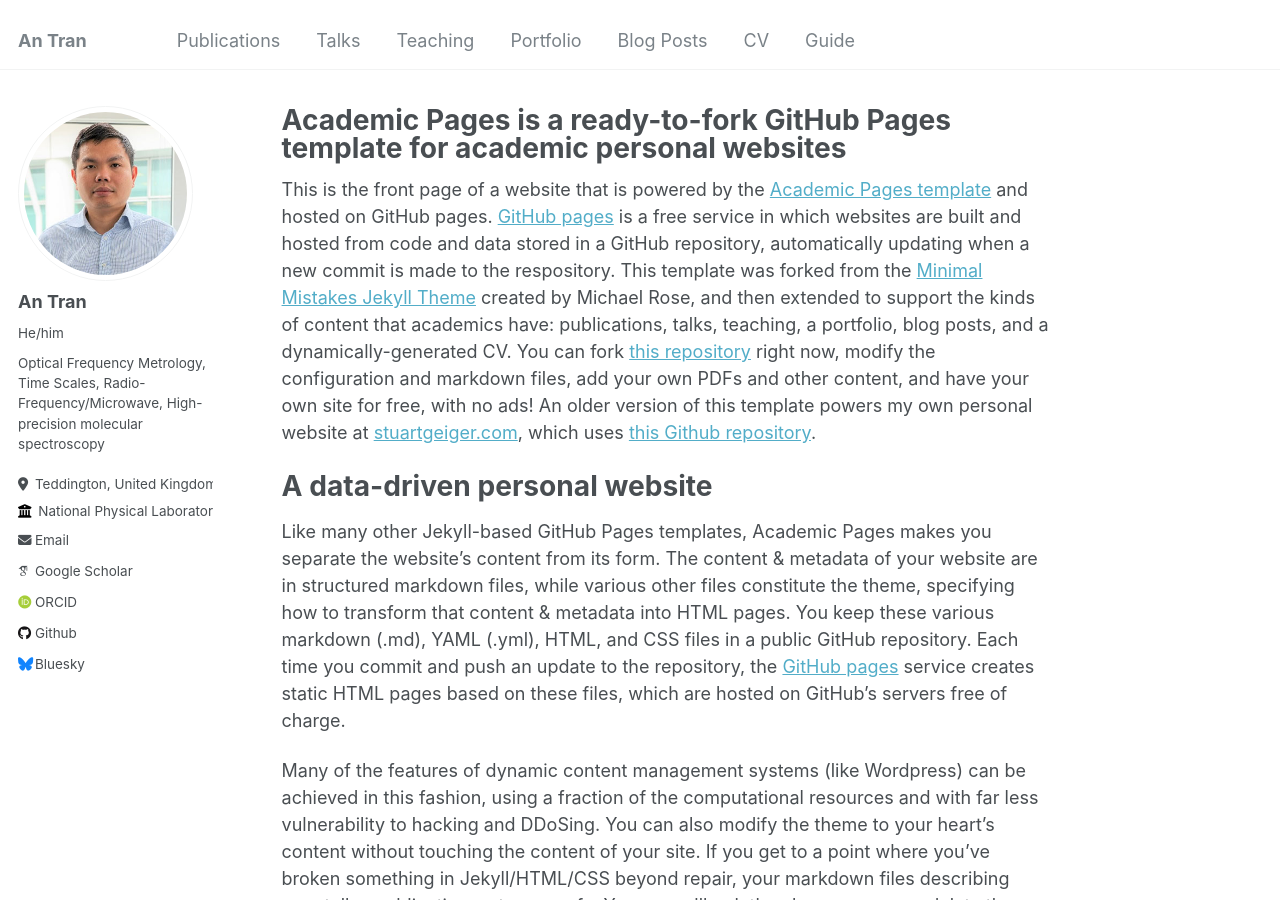
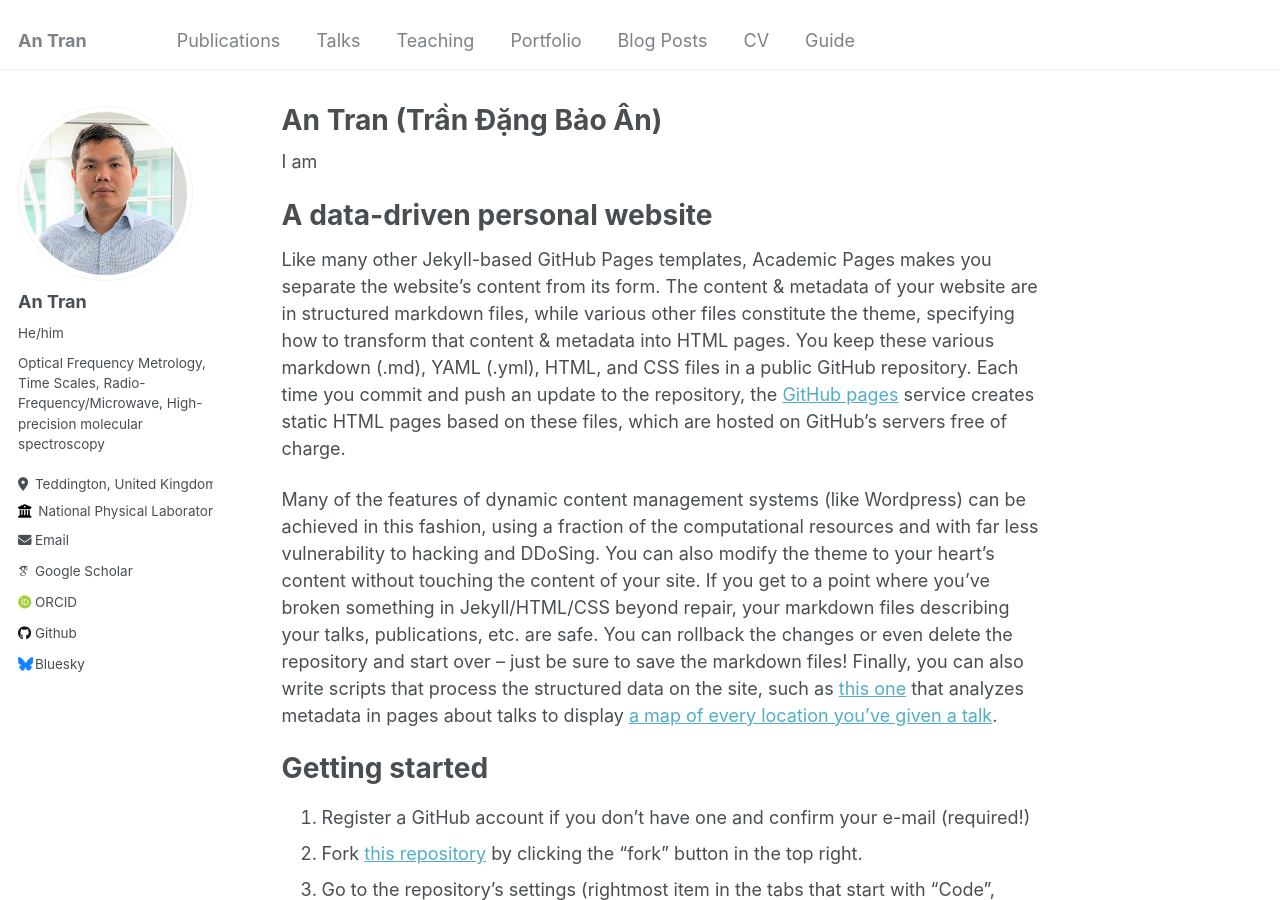
Before and after one commit to antran-phys/antran-phys.github.io, a Jekyll site: the page built from _pages/about.md, in a window 1280 px wide and 900 px high. Built offline with Jekyll 4.4.1, drawn with Linux system fonts in a browser that asks for light colours; some web fonts are replaced.

Commit message:
Update about.md

```diff
--- a/_pages/about.md
+++ b/_pages/about.md
@@ -1,13 +1,13 @@
 ---
 permalink: /
-title: "Academic Pages is a ready-to-fork GitHub Pages template for academic personal websites"
+title: "An Tran (Trần Đặng Bảo Ân)"
 author_profile: true
 redirect_from:
   - /about/
   - /about.html
 ---
 
-This is the front page of a website that is powered by the [Academic Pages template](https://github.com/academicpages/academicpages.github.io) and hosted on GitHub pages. [GitHub pages](https://pages.github.com) is a free service in which websites are built and hosted from code and data stored in a GitHub repository, automatically updating when a new commit is made to the respository. This template was forked from the [Minimal Mistakes Jekyll Theme](https://mmistakes.github.io/minimal-mistakes/) created by Michael Rose, and then extended to support the kinds of content that academics have: publications, talks, teaching, a portfolio, blog posts, and a dynamically-generated CV. You can fork [this repository](https://github.com/academicpages/academicpages.github.io) right now, modify the configuration and markdown files, add your own PDFs and other content, and have your own site for free, with no ads! An older version of this template powers my own personal website at [stuartgeiger.com](http://stuartgeiger.com), which uses [this Github repository](https://github.com/staeiou/staeiou.github.io).
+I am
 
 A data-driven personal website
 ======
```
